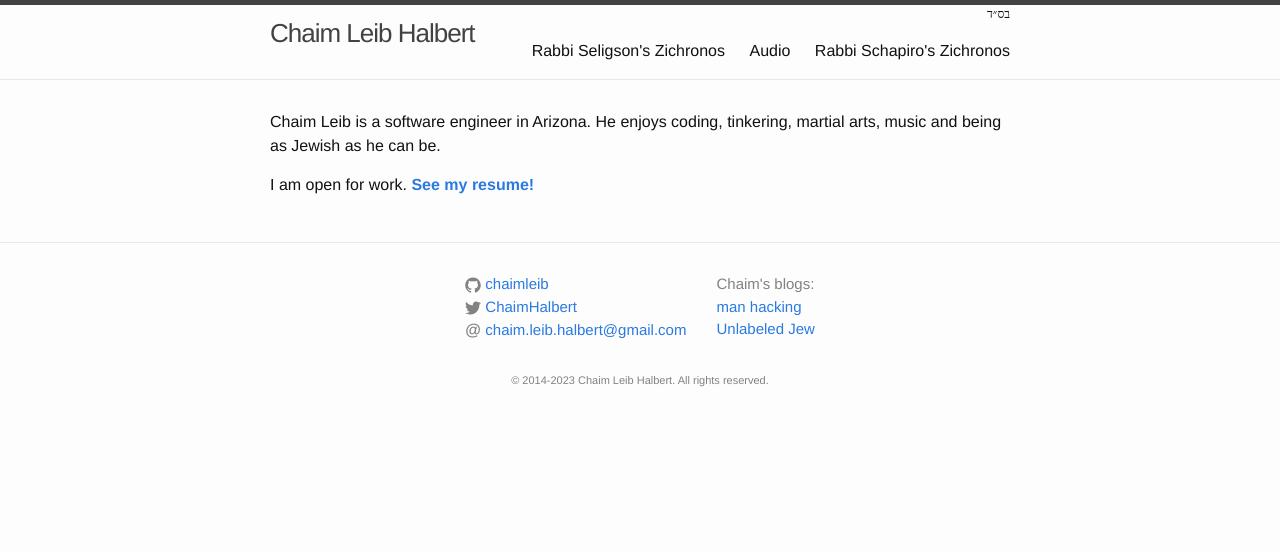
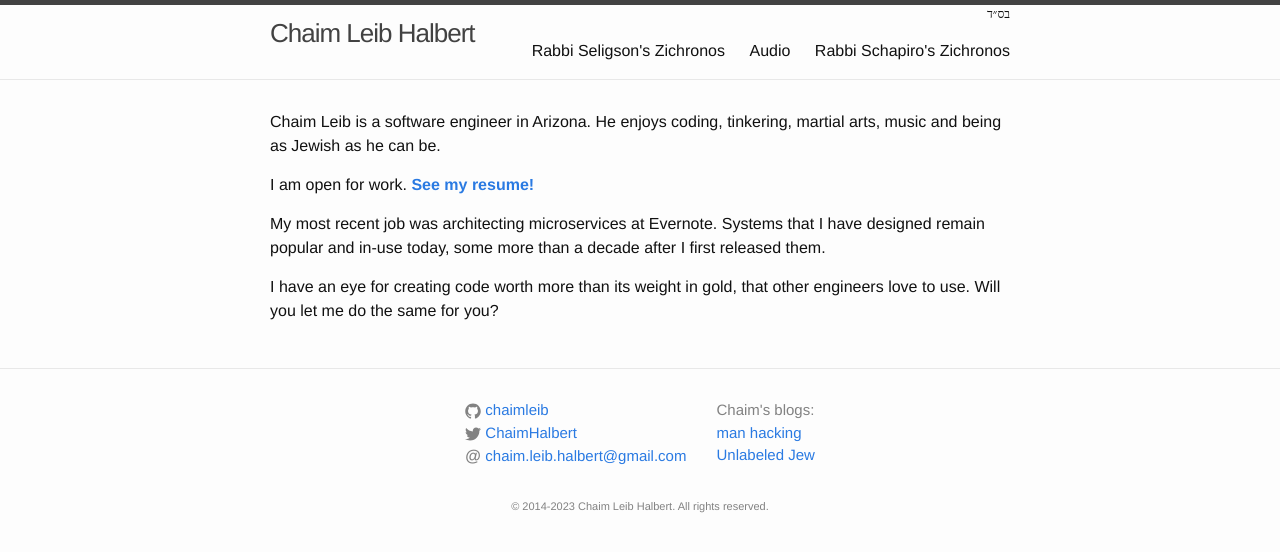
Before and after one commit to chaimleib/chaimleib.github.io, a Jekyll site: the page built from index.html, in a window 1280 px wide. Shown: the top 552 px of the page. Built offline with Jekyll 4.4.1, drawn with Linux system fonts in a browser that asks for light colours.

Commit message:
HP: elevator pitch

```diff
--- a/index.html
+++ b/index.html
@@ -7,6 +7,15 @@ ogType: website
 
   <p>{{ site.description }}</p>
   <p>I am open for work. <a href="/resume"><strong>See my resume!</strong></a></p>
+  <p>
+    My most recent job was architecting microservices at Evernote. Systems that
+    I have designed remain popular and in-use today, some more than a decade
+    after I first released them.
+  </p>
+  <p>
+    I have an eye for creating code worth more than its weight in gold, that
+    other engineers love to use. Will you let me do the same for you?
+  </p>
 
 {% comment %}
   <ul class="post-list">
```
